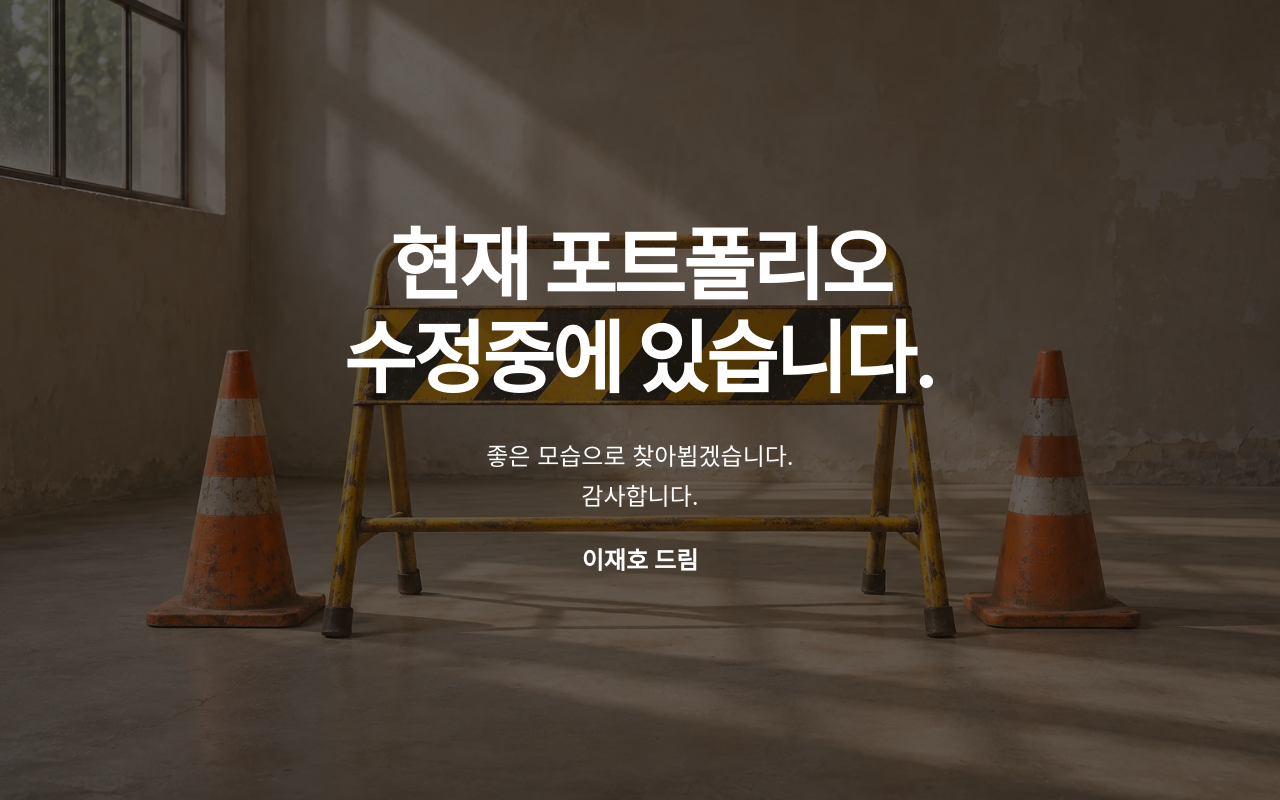
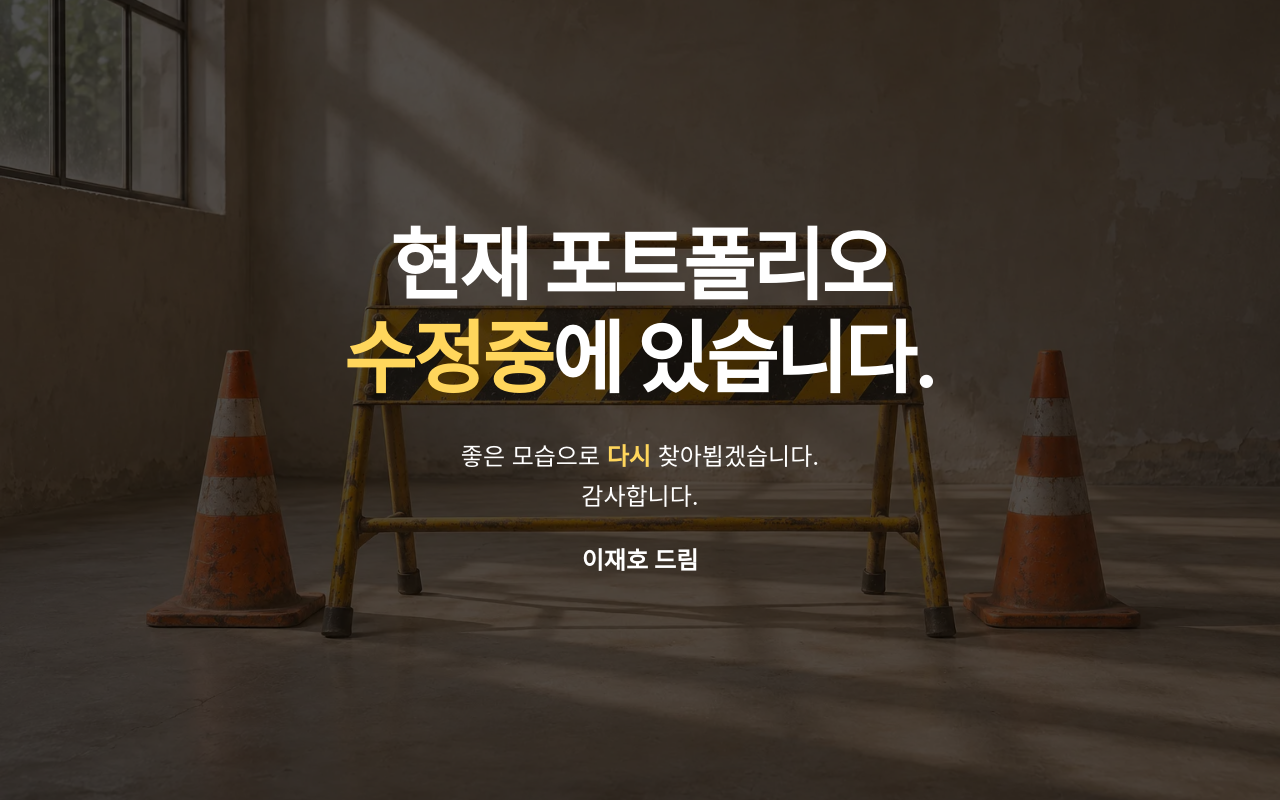
Before and after one commit to Ficstory/portfolio-os, a Next.js app: page / in a window 1280 px wide. Built offline with nearby package versions, Linux system fonts and the light colour scheme.

Commit message:
Darken maintenance photo and highlight the updated notice

```diff
--- a/scripts/check-pm-improved.mjs
+++ b/scripts/check-pm-improved.mjs
@@ -79,8 +79,9 @@ for (const route of pages) {
 }
 for (const route of maintenanceRoutes) {
   const html = await read(route);
-  assert.ok(html.includes("<h1>현재 포트폴리오 수정중에 있습니다.</h1>"), `${route}: maintenance heading`);
-  assert.ok(html.includes("좋은 모습으로 찾아뵙겠습니다.<br/>감사합니다.") && html.includes("이재호 드림"), `${route}: maintenance message`);
+  assert.match(html, /<h1>현재 포트폴리오 <span[^>]*>수정중<\/span>에 있습니다\.<\/h1>/, `${route}: maintenance heading`);
+  assert.match(html, /좋은 모습으로 <span[^>]*>다시<\/span> 찾아뵙겠습니다\.<br\/>감사합니다\./, `${route}: maintenance message`);
+  assert.ok(html.includes("이재호 드림"), `${route}: signature`);
   assert.ok(html.includes('src="/maintenance/under-construction.webp"'), `${route}: construction photo`);
   assert.ok(!/<main\b[^>]*(?:data-portfolio-root|id="pm-content")/.test(html), `${route}: archive content is absent`);
 }
--- a/src/app/maintenance.module.css
+++ b/src/app/maintenance.module.css
@@ -15,7 +15,7 @@
   position: absolute;
   z-index: -1;
   inset: 0;
-  background: rgb(0 0 0 / 60%);
+  background: rgb(0 0 0 / 68%);
   content: "";
 }
 
@@ -46,6 +46,11 @@
   line-height: 1.65;
 }
 
+.highlight {
+  color: #ffd65c;
+  font-weight: 700;
+}
+
 .message .signature {
   margin-top: clamp(1rem, 2.3vw, 1.5rem);
   font-weight: 600;
--- a/src/app/page.tsx
+++ b/src/app/page.tsx
@@ -3,12 +3,9 @@ import Image from "next/image";
 
 import styles from "./maintenance.module.css";
 
-const notice = "현재 포트폴리오 수정중에 있습니다.";
-const returnMessage = "좋은 모습으로 찾아뵙겠습니다.";
-
 export const metadata: Metadata = {
   title: "포트폴리오 수정 중",
-  description: `${notice} ${returnMessage}`,
+  description: "현재 포트폴리오 수정중에 있습니다. 좋은 모습으로 다시 찾아뵙겠습니다.",
 };
 
 export default function MaintenancePage() {
@@ -23,8 +20,8 @@ export default function MaintenancePage() {
         preload
       />
       <div className={styles.message}>
-        <h1>{notice}</h1>
-        <p>{returnMessage}<br />감사합니다.</p>
+        <h1>현재 포트폴리오 <span className={styles.highlight}>수정중</span>에 있습니다.</h1>
+        <p>좋은 모습으로 <span className={styles.highlight}>다시</span> 찾아뵙겠습니다.<br />감사합니다.</p>
         <p className={styles.signature}>이재호 드림</p>
       </div>
     </main>
```
